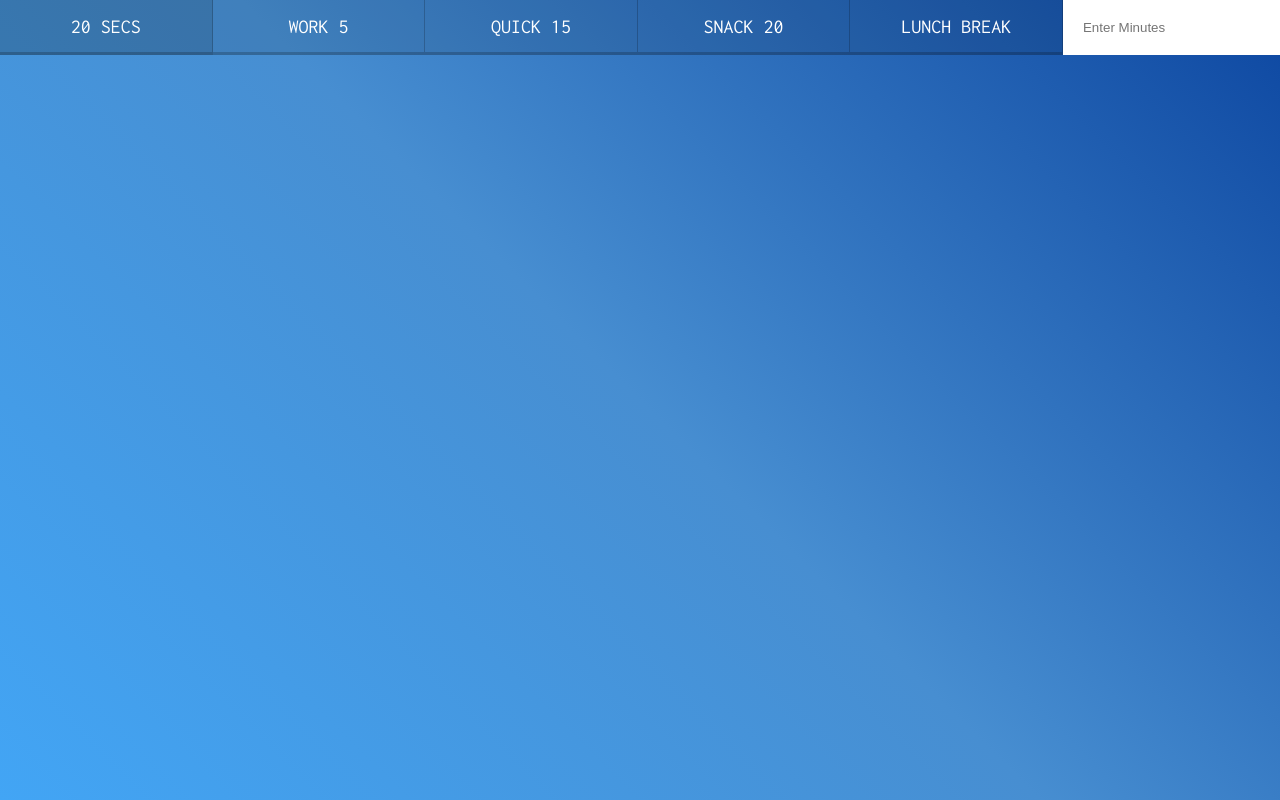
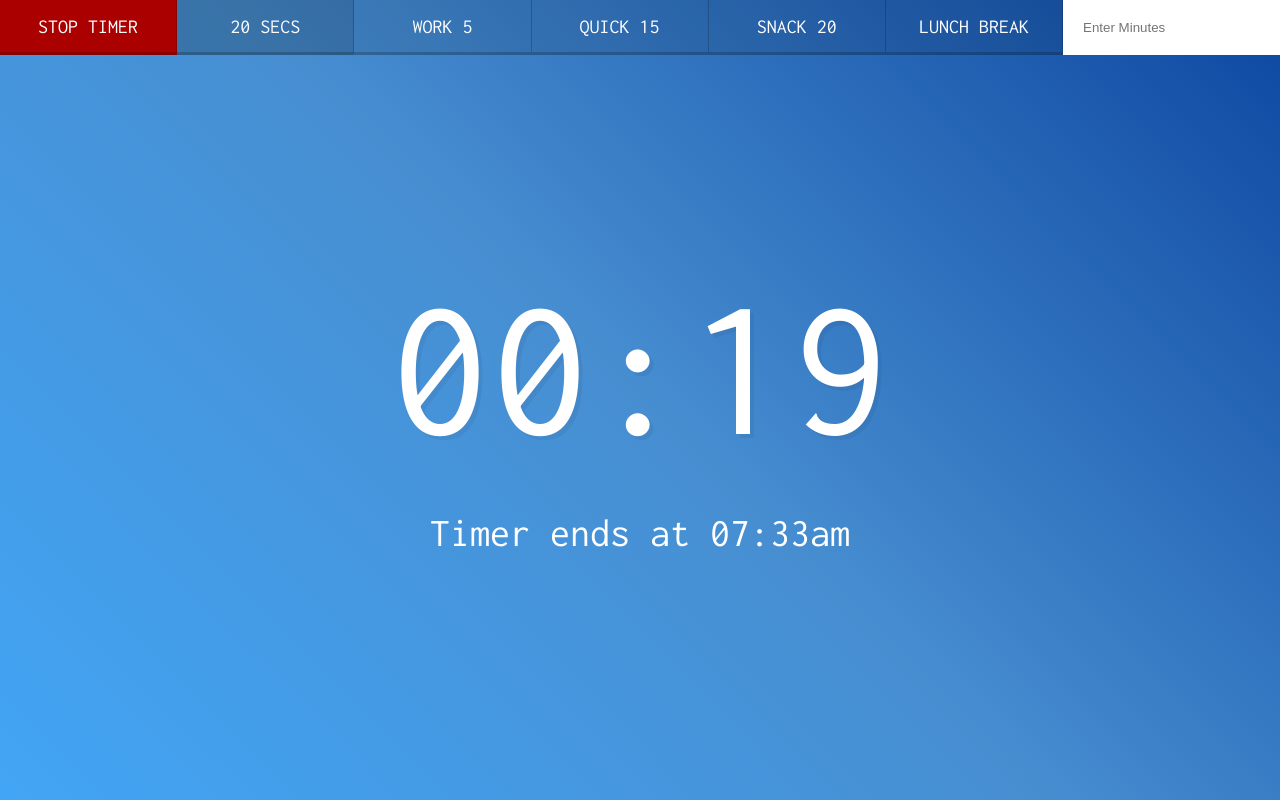
Before and after one commit to basuabhirup/js30-day-29-countdown-timer, a plain HTML site: page index.html in a window 1280 px wide. Both pictures are taken after a click on the button "20 SECS". Drawn offline with Linux system fonts and the light colour scheme.

Commit message:
Set buttons to control the timer.
Set predefined buttons to update timer.
Set custom input (minutes) field to update timer.
Create a new button to Stop Timer if need arises.

```diff
--- a/index.html
+++ b/index.html
@@ -9,6 +9,7 @@
 <body>
   <div class="timer">
     <div class="timer__controls">
+      <button data-time="00" class="timer__button stop-timer">Stop Timer</button>
       <button data-time="20" class="timer__button">20 Secs</button>
       <button data-time="300" class="timer__button">Work 5</button>
       <button data-time="900" class="timer__button">Quick 15</button>
--- a/scripts.js
+++ b/scripts.js
@@ -1,20 +1,23 @@
 const timeLeft = document.querySelector('.display__time-left');
 const endTime = document.querySelector('.display__end-time');
+const timerButtons = document.querySelectorAll('.timer__button');
 
 let countdown;
 
 function timer(seconds) {
+  clearInterval(countdown); // clear any existing timers
   const now = (new Date()).getTime(); // Date.now() → mordern syntax to get current timestamp in miliseconds
   const then = now + 1000 * seconds; // As now is in miliseconds
-  clearInterval(countdown);
   displayTime(seconds);
   displayEndTime(then);
   countdown = setInterval(() => {
         const secondsLeft = Math.floor((then - Date.now()) / 1000) + 1;
-        if(secondsLeft <= 0){
-          clearInterval(countdown)
+        if(secondsLeft >= 1){
+          displayTime(secondsLeft);
+        } else {
+          clearInterval(countdown);
+          displayTime(0);
         }
-        displayTime(secondsLeft);
   }, 1000)
 }
 
@@ -41,10 +44,20 @@ function displayTime(seconds) {
 
 function displayEndTime(then) {
   const end = new Date(then);
-  const hrs = end.getHours();
+  const hrs = end.getHours() > 12 ? twoDigit(end.getHours() - 12) : twoDigit(end.getHours());
   const mins = twoDigit(end.getMinutes());
-  const amOrPm = hrs > 12 ? 'pm' : 'am';
+  const amOrPm = end.getHours() >= 12 ? 'pm' : 'am';
 
-  const endTimeString = `${hrs % 12}:${mins}${amOrPm}`;
-  endTime.textContent = `Timer ends at ${endTimeString}`;
+  endTime.textContent = `Timer ends at ${hrs}:${mins}${amOrPm}`;
 }
+
+
+timerButtons.forEach(button => button.addEventListener('click', function() {
+  timer(this.dataset.time);
+}));
+
+document.customForm.addEventListener('submit', function(e){
+  e.preventDefault();
+  timer(this.minutes.value * 60);
+  this.reset();
+});
--- a/style.css
+++ b/style.css
@@ -65,8 +65,18 @@ body {
 .timer__button:hover,
 .timer__button:focus {
   background: rgba(0,0,0,0.2);
-  outline: 0;
+  outline: 1;
 }
+
+.stop-timer {
+  background-color: #800;
+}
+
+.stop-timer:hover,
+.stop-timer:focus {
+  background: #a00;
+}
+
 
 .display {
   flex: 1;
```
